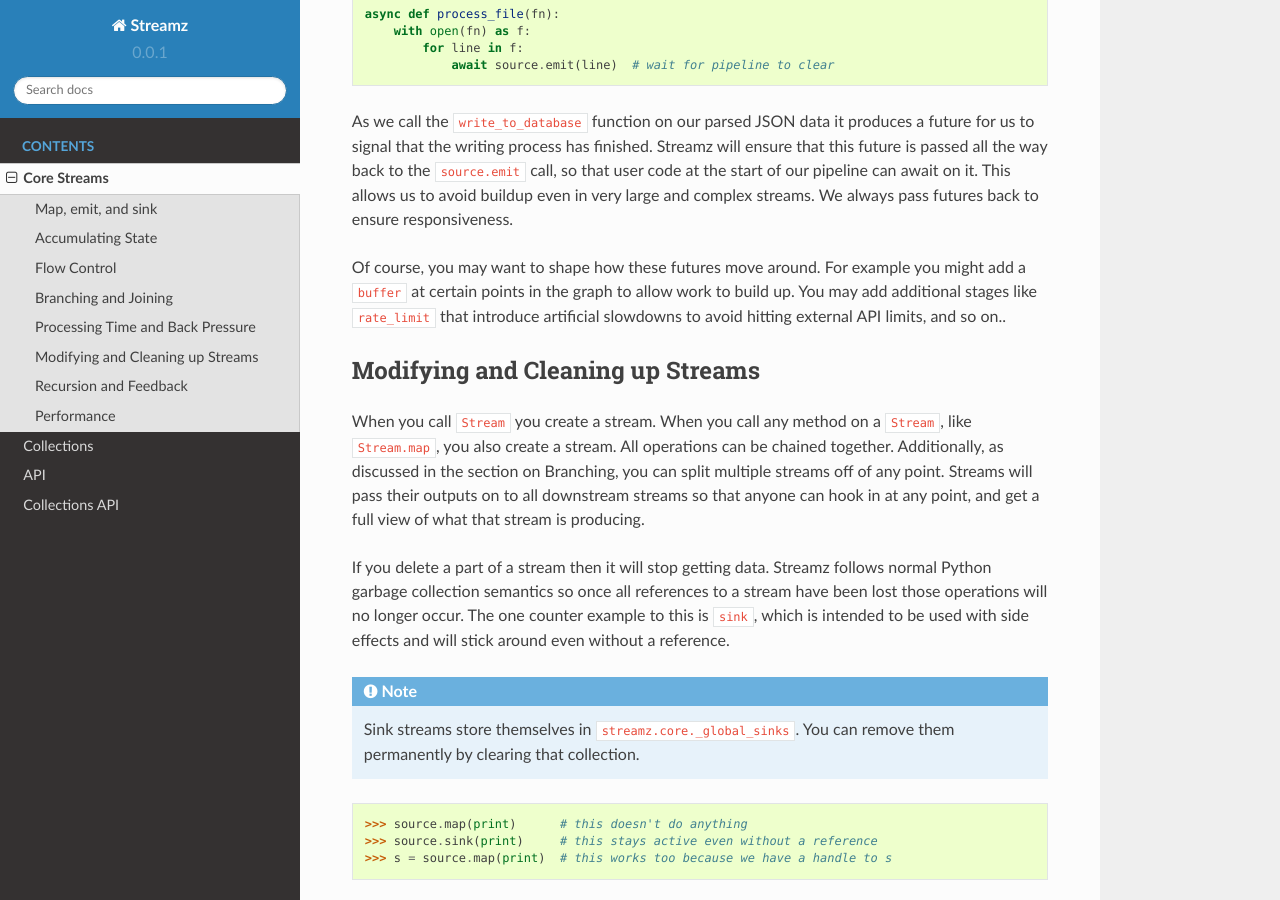
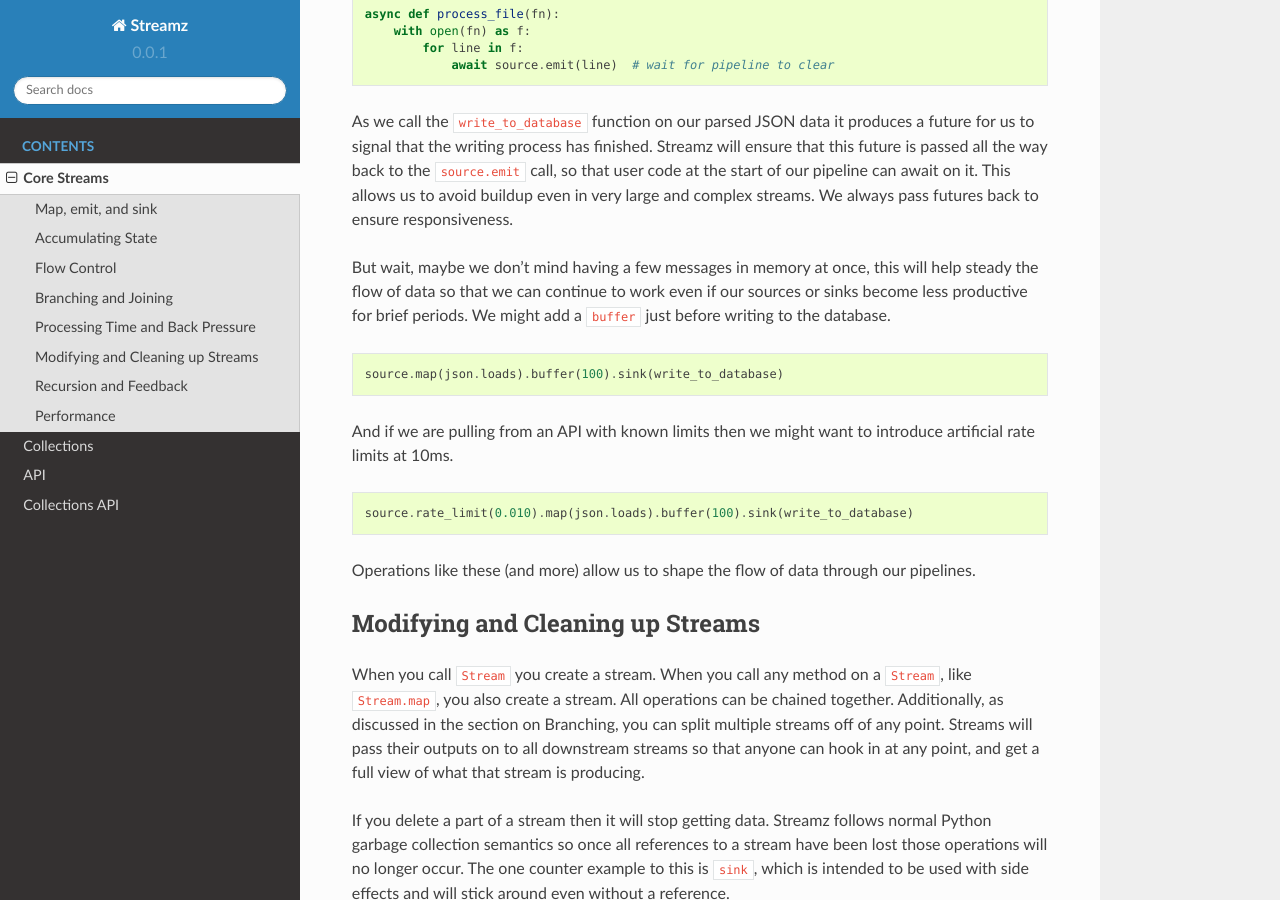
Before and after one commit to python-streamz/streamz, a Sphinx documentation site: the page built from docs/source/core.rst, in a window 1280 px wide and 900 px high, scrolled down 4854 px. Built offline with Sphinx 7.4.7 and the Read the Docs theme 2.0.0, drawn with Linux system fonts in a browser that asks for light colours.

Commit message:
add more documentation around back pressure

```diff
--- a/docs/source/core.rst
+++ b/docs/source/core.rst
@@ -255,10 +255,24 @@
 on it.  This allows us to avoid buildup even in very large and complex streams.
 We always pass futures back to ensure responsiveness.
 
-Of course, you may want to shape how these futures move around.  For example
-you might add a ``buffer`` at certain points in the graph to allow work to
-build up.  You may add additional stages like ``rate_limit`` that introduce
-artificial slowdowns to avoid hitting external API limits, and so on..
+But wait, maybe we don't mind having a few messages in memory at once, this
+will help steady the flow of data so that we can continue to work even if our
+sources or sinks become less productive for brief periods.  We might add a
+``buffer``  just before writing to the database.
+
+.. code-block:: python
+
+   source.map(json.loads).buffer(100).sink(write_to_database)
+
+And if we are pulling from an API with known limits then we might want to
+introduce artificial rate limits at 10ms.
+
+.. code-block:: python
+
+    source.rate_limit(0.010).map(json.loads).buffer(100).sink(write_to_database)
+
+Operations like these (and more) allow us to shape the flow of data through our
+pipelines.
 
 
 Modifying and Cleaning up Streams
```
